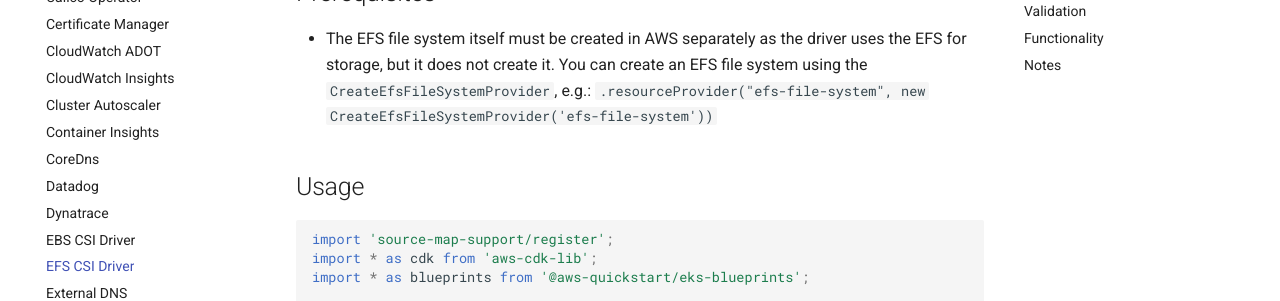
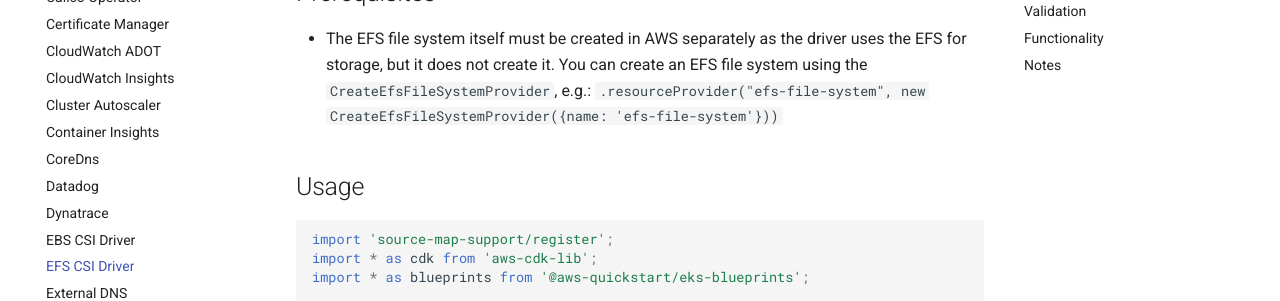
Before and after one commit to aws-quickstart/cdk-eks-blueprints, an MkDocs documentation site: the page built from docs/addons/efs-csi-driver.md, in a window 1280 px wide and 900 px high, scrolled down 375 px. Shown: the part 178-479 px from the top of the window. Built offline with MkDocs 1.6.1 and Material for MkDocs 9.7.7, drawn with Linux system fonts in a browser that asks for light colours; comment, search, counter and statistics services are not loaded.

Commit message:
docs: fix CreateEfsFileSystemProvider args

```diff
--- a/docs/addons/efs-csi-driver.md
+++ b/docs/addons/efs-csi-driver.md
@@ -12,7 +12,7 @@ For more information on the driver, please review the [user guide](https://docs.
 
 ## Prerequisites
 
-- The EFS file system itself must be created in AWS separately as the driver uses the EFS for storage, but it does not create it. You can create an EFS file system using the `CreateEfsFileSystemProvider`, e.g.: `.resourceProvider("efs-file-system", new CreateEfsFileSystemProvider('efs-file-system'))`
+- The EFS file system itself must be created in AWS separately as the driver uses the EFS for storage, but it does not create it. You can create an EFS file system using the `CreateEfsFileSystemProvider`, e.g.: `.resourceProvider("efs-file-system", new CreateEfsFileSystemProvider({name: 'efs-file-system'}))`
 
 ## Usage
 
```
